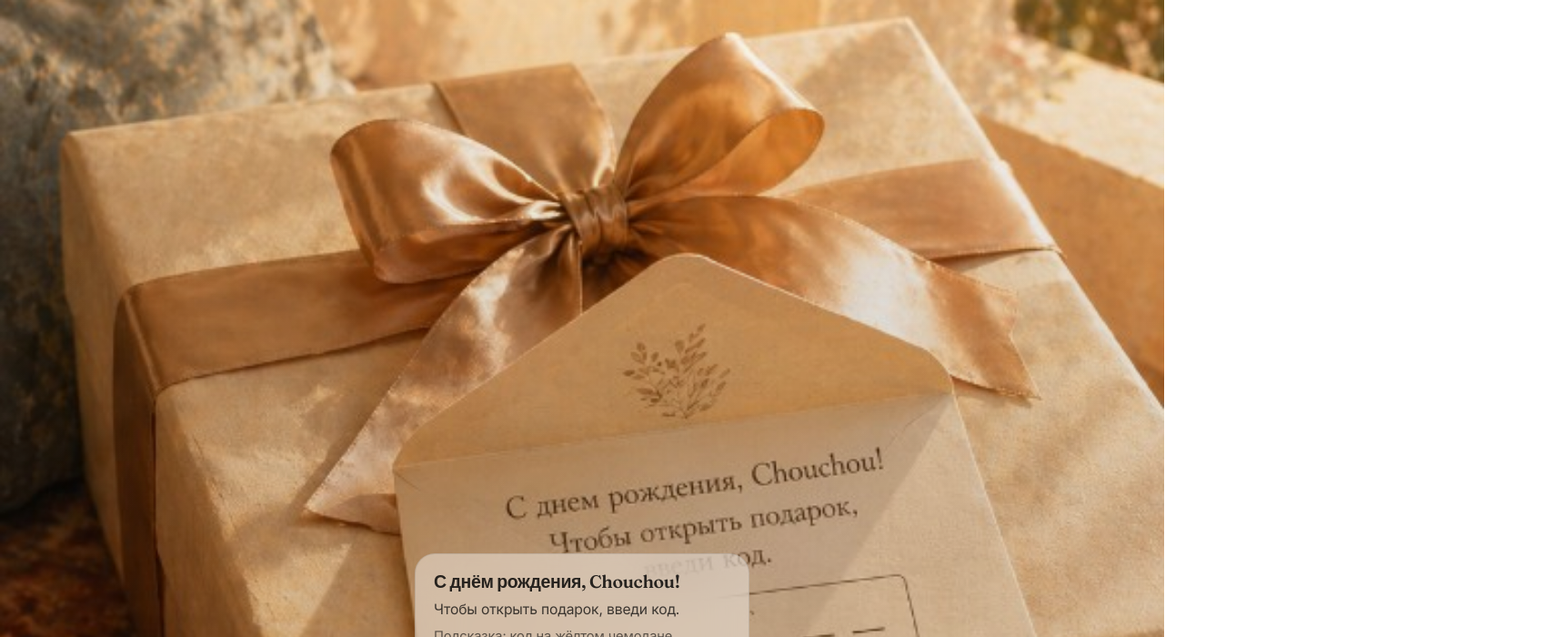
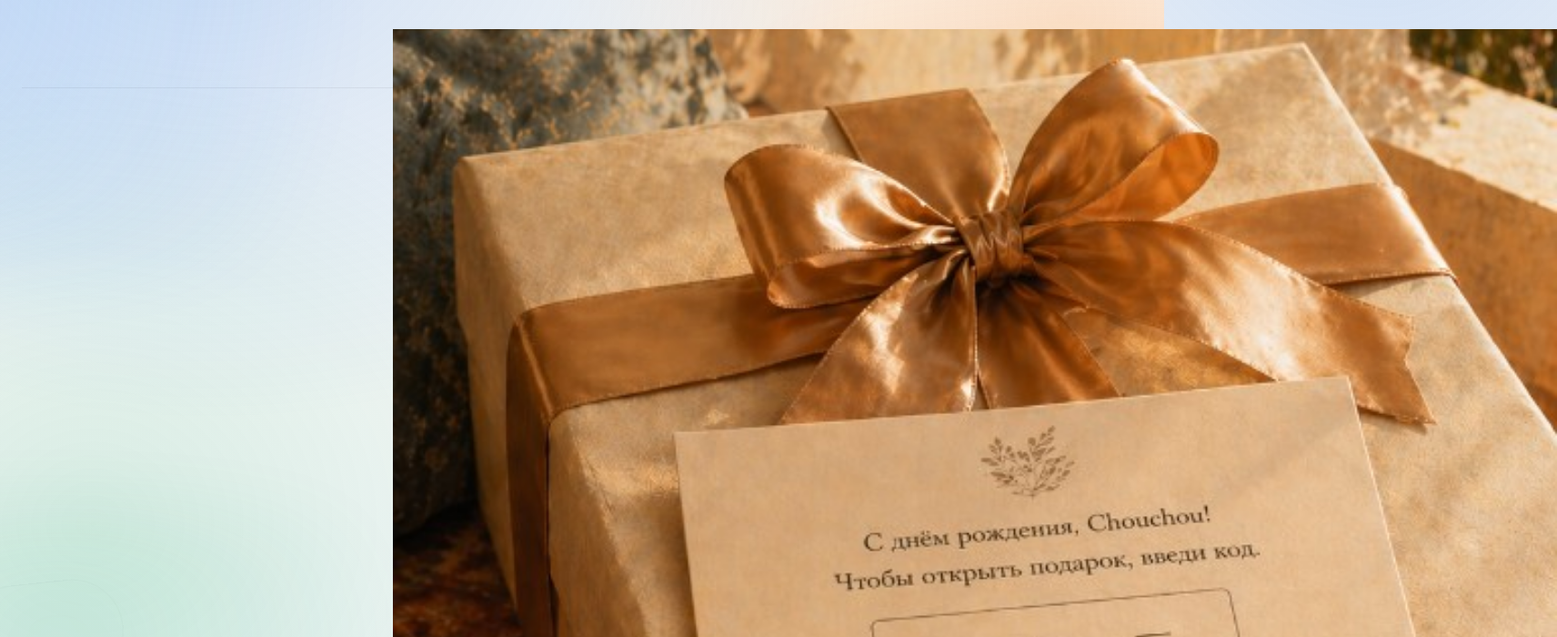
Before and after one commit to m05v08-gif/Nikitabirthday, a Next.js app: page / in a window 1280 px wide. Both pictures are taken after a click on the button "Открыть конверт". Shown: the top 700 px of the page at 91% size, 1712 px wide, since content can reach past the window. Built offline with nearby package versions, Linux system fonts and the light colour scheme.

Commit message:
Update code unlock intro layout and background

```diff
--- a/src/app/globals.css
+++ b/src/app/globals.css
@@ -466,6 +466,30 @@ html[data-theme="light"] .stories-page {
   }
 }
 
+/* Gift intro: code unlock layout (iPhone 16 baseline) */
+.gift-screen {
+  width: 100vw;
+  height: 100svh;
+  position: relative;
+  overflow: hidden;
+  background: var(--color-app-bg);
+}
+
+.gift-image {
+  width: 100%;
+  height: 100%;
+  object-fit: cover;
+}
+
+.code-input-layer {
+  position: absolute;
+  left: 39%;
+  top: 60.5%;
+  width: 22%;
+  height: 4%;
+  z-index: 10;
+}
+
 @keyframes pulse-soft {
   0%,
   100% {
--- a/src/components/code-unlock-screen.tsx
+++ b/src/components/code-unlock-screen.tsx
@@ -29,33 +29,23 @@ export function CodeUnlockScreen({ code, onUnlocked }: CodeUnlockScreenProps) {
   }, [code, onUnlocked, value]);
 
   return (
-    <main className="intro-root relative h-[100svh] w-full overflow-hidden bg-[color:var(--color-app-bg)]">
-      <div
+    <main className="gift-screen">
+      {/* eslint-disable-next-line @next/next/no-img-element */}
+      <img
+        className="gift-image"
+        src="/intro-code.png"
+        alt=""
         aria-hidden="true"
-        className="pointer-events-none fixed inset-0 z-[5] h-[100vh] min-h-[100svh] w-screen"
-      >
-        <div className="h-full w-full bg-[image:url('/intro-code.png')] bg-cover bg-center bg-no-repeat opacity-100" />
-        <div className="absolute inset-0 bg-[radial-gradient(110%_88%_at_52%_48%,hsl(0_0%_0%_/0.10)_0%,transparent_62%)] opacity-70" />
-        <div className="absolute inset-0 bg-[linear-gradient(180deg,transparent_0%,hsl(0_0%_0%_/0.22)_100%)] opacity-60" />
-      </div>
+        decoding="async"
+        loading="eager"
+      />
 
-      <div className="relative z-20 mx-auto flex h-full w-full max-w-[430px] flex-col justify-end px-6 pb-[calc(32px_+_env(safe-area-inset-bottom))] pt-10">
-        <div className="intro-card rounded-[22px] border border-black/10 bg-white/42 p-5 backdrop-blur-xl">
-          <div className="font-display text-[1.22rem] font-semibold leading-[1.1] tracking-[-0.02em] text-black/82">
-            С днём рождения, Chouchou!
-          </div>
-          <div className="mt-2 text-[0.98rem] leading-[1.45] tracking-[-0.01em] text-black/72">
-            Чтобы открыть подарок, введи код.
-          </div>
-          <div className="mt-2 text-[0.92rem] leading-[1.45] tracking-[-0.01em] text-black/58">
-            Подсказка: код на жёлтом чемодане
-          </div>
-
-          <div className="mt-4">
+      <div className="code-input-layer">
         <label className="sr-only" htmlFor="gift-code">
           Код
         </label>
-            <div className="relative">
+
+        <div className="relative h-full w-full">
           <input
             id="gift-code"
             ref={inputRef}
@@ -70,27 +60,27 @@ export function CodeUnlockScreen({ code, onUnlocked }: CodeUnlockScreenProps) {
               setValue(next);
               setError(null);
             }}
-                className="w-full rounded-[18px] border border-black/10 bg-white/55 px-4 py-3 text-center text-[1.1rem] tracking-[0.28em] text-transparent caret-black/40 shadow-[0_10px_26px_rgba(0,0,0,0.06)] outline-none ring-1 ring-black/5 backdrop-blur-md focus:border-black/15 focus:bg-white/70 focus:ring-black/10"
+            className="h-full w-full rounded-[10px] border border-transparent bg-transparent text-center text-[0.01px] text-transparent caret-black/40 outline-none"
             aria-invalid={Boolean(error)}
           />
 
-              {/* custom dots overlay (so digits never show) */}
+          {/* dots overlay (digits never shown) */}
           <div
             aria-hidden="true"
-                className="pointer-events-none absolute inset-0 flex items-center justify-center text-[1.25rem] tracking-[0.55em] text-black/70"
+            className="pointer-events-none absolute inset-0 flex items-center justify-center text-[clamp(14px,1.9svh,18px)] tracking-[0.42em] text-black/70"
           >
             {masked}
           </div>
         </div>
+      </div>
 
       {error ? (
-              <div className="mt-3 rounded-[14px] border border-black/10 bg-white/40 px-3 py-2 text-[0.92rem] leading-[1.35] tracking-[-0.01em] text-black/62">
+        <div className="pointer-events-none absolute inset-x-0 bottom-[max(18px,env(safe-area-inset-bottom))] z-20 mx-auto w-full max-w-[430px] px-6">
+          <div className="mx-auto w-fit rounded-full border border-black/10 bg-white/30 px-4 py-2 text-[0.92rem] leading-[1.35] tracking-[-0.01em] text-black/65 backdrop-blur-md">
             {error}
           </div>
+        </div>
       ) : null}
-          </div>
-        </div>
-      </div>
     </main>
   );
 }
```
Also changed, not shown: public/intro-code.png. Lines whose indentation alone changed are shown as unchanged.
